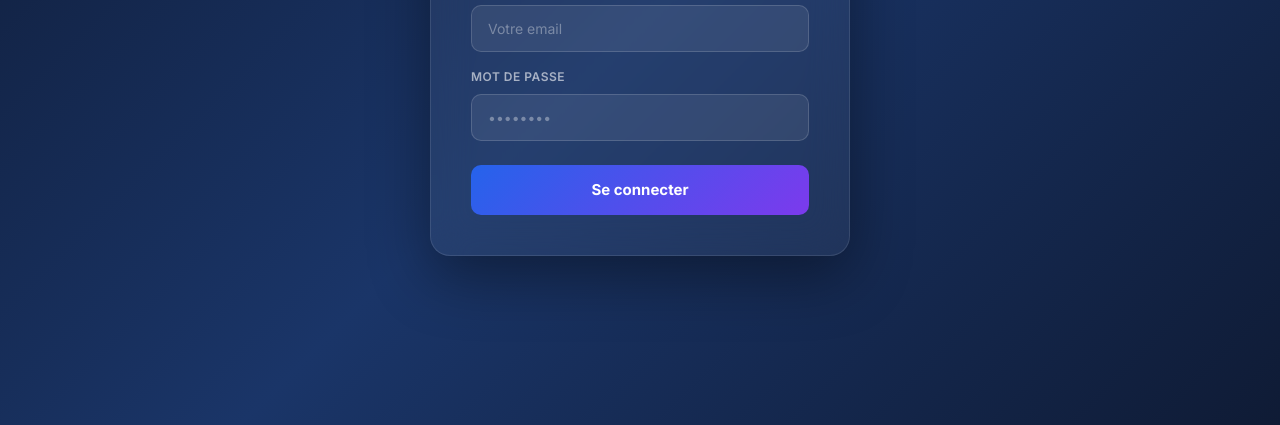
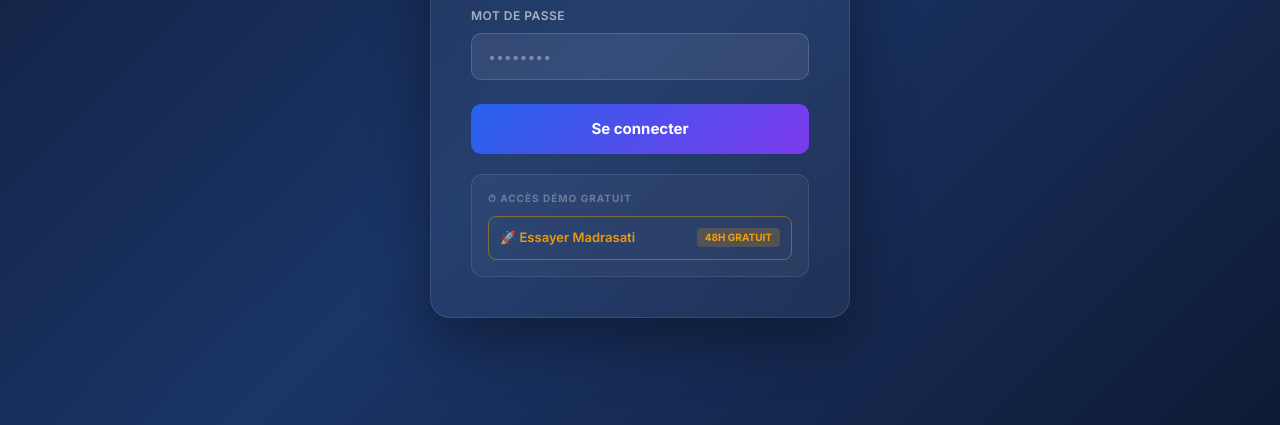
Before and after one commit to amineabida-png/madrasati, a website: page public/index.html in a window 1280 px wide. Shown: the part 375-800 px from the top of the page. Drawn offline with nearby package versions, Linux system fonts and the light colour scheme.

Commit message:
fix: bouton demo login + exclure demo du check abonnement

```diff
--- a/public/index.html
+++ b/public/index.html
@@ -354,6 +354,15 @@
       </button>
     </form>
 
+    <!-- Bouton démo -->
+    <div style="margin-top:20px; padding:16px; background:rgba(255,255,255,0.04); border:1px solid rgba(255,255,255,0.1); border-radius:12px;">
+      <div style="font-size:10px; font-weight:700; color:rgba(255,255,255,0.3); text-transform:uppercase; letter-spacing:1px; margin-bottom:10px;">⏱ Accès démo gratuit</div>
+      <button id="demo-btn" onclick="loginDemo()" style="width:100%; padding:11px; background:transparent; border:1px solid rgba(255,165,0,0.4); color:rgba(255,165,0,0.9); border-radius:8px; font-size:13px; font-weight:600; cursor:pointer; display:flex; align-items:center; justify-content:space-between; transition:all 0.2s;">
+        <span>🚀 Essayer Madrasati</span>
+        <span style="font-size:10px; background:rgba(245,158,11,0.2); color:#f59e0b; padding:2px 8px; border-radius:4px; font-weight:700;">48H GRATUIT</span>
+      </button>
+    </div>
+
   </div>
 </div>
 
--- a/public/js/app.js
+++ b/public/js/app.js
@@ -165,6 +165,22 @@ const globalSearch = debounce(async (val) => {
   document.addEventListener('click', () => div.remove(), { once: true });
 }, 300);
 
+
+// ─── LOGIN DEMO ───────────────────────────────────────────
+async function loginDemo() {
+  const btn = document.getElementById('demo-btn');
+  btn.innerHTML = '<span>⏳ Chargement...</span>';
+  btn.disabled = true;
+  try {
+    const { user } = await API.login('demo@madrasati.ma', 'eleve123');
+    currentUser = user;
+    initApp();
+  } catch(err) {
+    btn.innerHTML = '<span>🚀 Essayer Madrasati</span><span style="font-size:10px;background:rgba(245,158,11,0.2);color:#f59e0b;padding:2px 8px;border-radius:4px;font-weight:700;">48H GRATUIT</span>';
+    btn.disabled = false;
+  }
+}
+
 // LOGIN
 document.getElementById('login-form').addEventListener('submit', async (e) => {
   e.preventDefault();
@@ -213,8 +229,8 @@ async function initApp() {
     showPage('dashboard');
     // Check trial after user is loaded
     setTimeout(checkTrial, 1000);
-    // Check abonnement pour les admins
-    if (currentUser.role === 'admin') {
+    // Check abonnement pour les admins (pas pour demo ni super)
+    if (currentUser.role === 'admin' && currentUser.email !== 'demo@madrasati.ma') {
       setTimeout(checkSubscription, 1500);
       setInterval(checkSubscription, 300000);
     }
--- a/server/index.js
+++ b/server/index.js
@@ -20,6 +20,7 @@ app.use(trialMiddleware);
 
 function getSubscriptionInfo(user) {
   if (user.role === 'super' || user.role === 'demo') return { active: true, unlimited: true };
+  if (user.email === 'demo@madrasati.ma') return { active: true, unlimited: true };
   if (!user.subscriptionEnd) return { active: false, expired: true, daysLeft: 0 };
   const now = Date.now();
   const end = new Date(user.subscriptionEnd).getTime();
```
